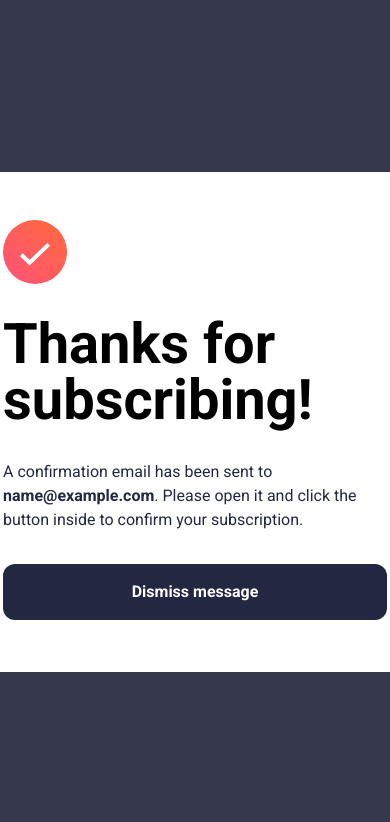
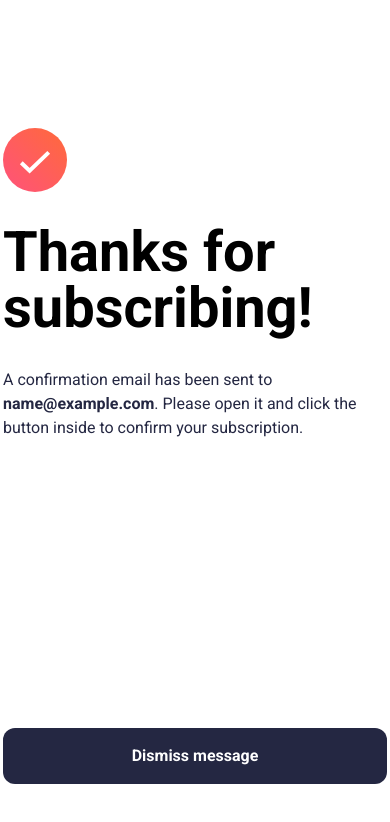
Before and after one commit to iHesh84/newsletter-sign-up-with-success-message-main, a plain HTML site: page index.html in a window 390 px wide. Both pictures are taken after typing "name@example.com" into the empty fields and a click on the button "Subscribe to monthly newsletter". Shown: the top 822 px of the page. Drawn offline with Linux system fonts and the light colour scheme.

Commit message:
fixed mobile

```diff
--- a/index.html
+++ b/index.html
@@ -76,7 +76,7 @@
 
     <!-- Success message start -->
     <div class="thanks__message hide">
-      <img src="/assets/images/icon-success.svg" alt="" />
+      <img class="check__img" src="/assets/images/icon-success.svg" alt="" />
       <h1 class="thanks__title">Thanks for subscribing!</h1>
       <p>
         A confirmation email has been sent to
--- a/style.css
+++ b/style.css
@@ -205,4 +205,21 @@ span {
   .title {
     font-size: 2.6rem;
   }
+
+
 }
+
+@media (max-width: 485px){
+  .thanks__message {
+    height: 100vh;
+    border-radius: 0;
+  }
+
+  .dismiss_btn {
+    margin-top: 18rem;
+  }
+
+  .check__img{
+    margin-top: 5rem;
+  }
+}
```
